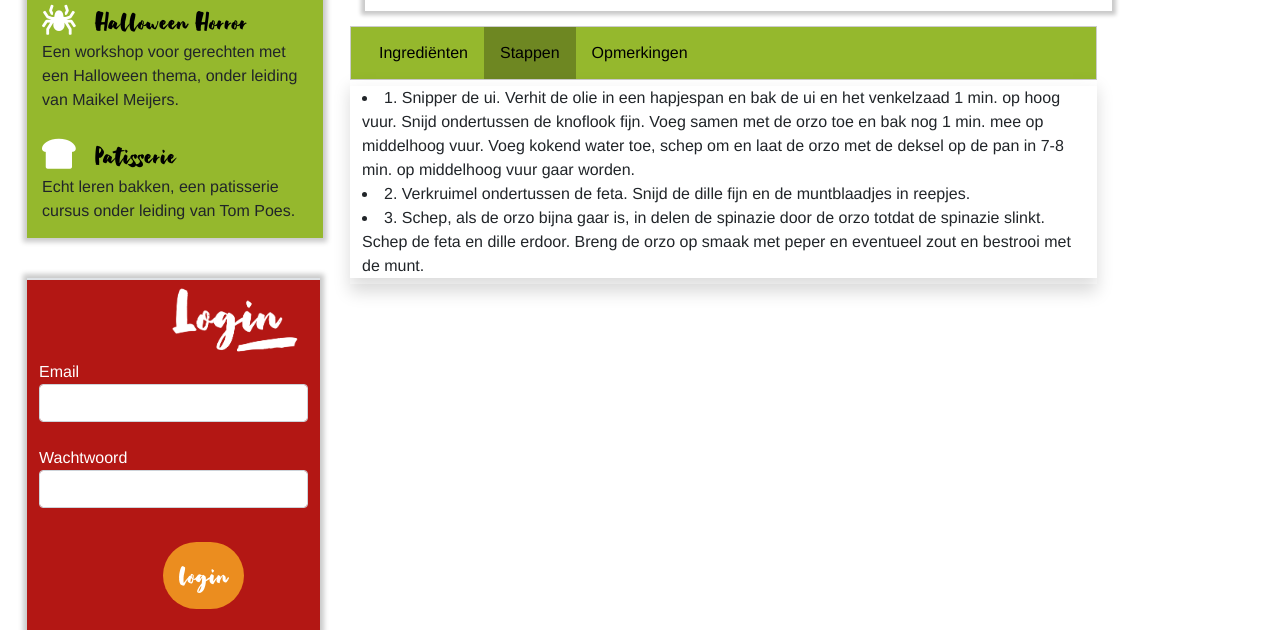
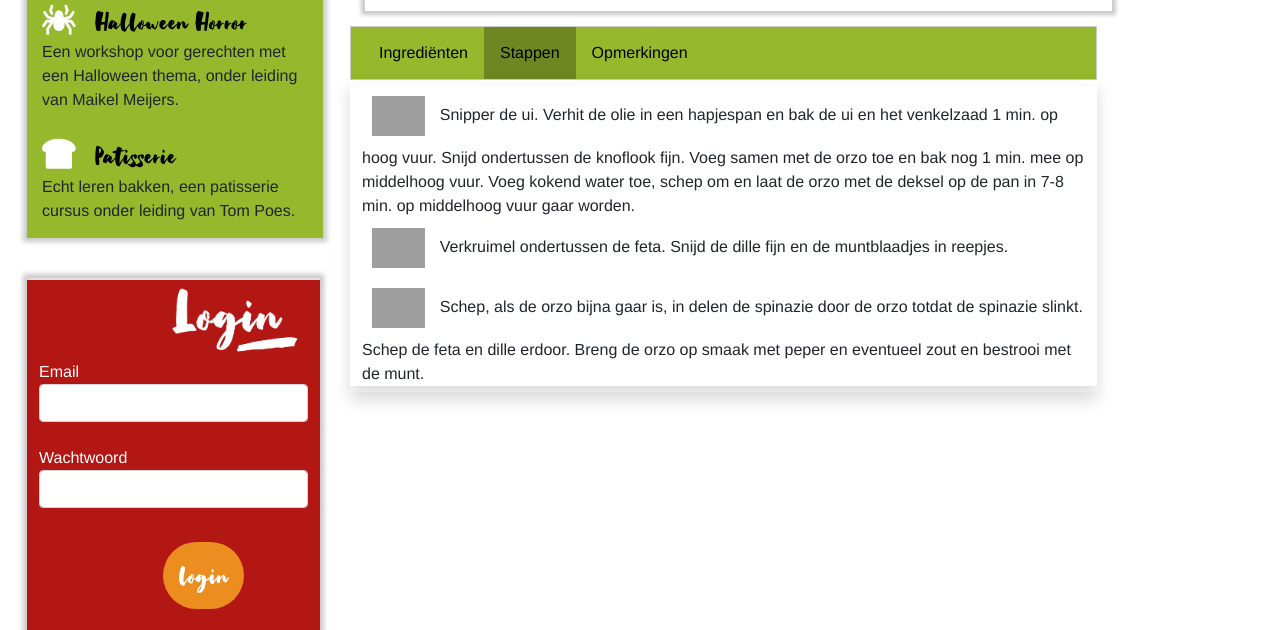
Before and after one commit to BrandonDautzenberg/educom-verrukkulluk, a PHP site: page /educom-verrukkulluk/index.php?gerecht_id=1&action=detail in a window 1280 px wide, after a click on "Stappen"; the page is wider, and only the part inside the window is pictured. Shown: the part 723-1353 px from the top of that part. Run offline with PHP 8.4, Linux system fonts and the light colour scheme; data comes from the database, SQL or seed files in the repository; grey boxes are pictures that could not be loaded.

Commit message:
Inline CSS gedeeltelijk verwijderd en stappen-opmaak toegepast

```diff
--- a/assets/css/main.css
+++ b/assets/css/main.css
@@ -234,6 +234,10 @@ html, body {
     right: 0;
 }
 
+.gerecht_data i {
+    color: #d41616;
+}
+
 .gerecht_blok button:hover {
     background-color: #AF1F16;
     text-decoration: none;
@@ -266,6 +270,10 @@ html, body {
     color: var(--darker-red);
 }
 
+.boodschappen i {
+    color: #d41616;
+}
+
 /* FOOTER PROPERTIES */
 .footer {
     background-color: var(--lighter-orange);
@@ -295,6 +303,10 @@ html, body {
 
 .detail h1 {
     color: var(--darker-green);
+}
+
+.detail i {
+    color: #d41616;
 }
 
 .art_afbeelding {
@@ -382,3 +394,8 @@ html, body {
     cursor: pointer;
     width: 25px;
 }
+
+.steps {
+    height: 60px;
+    padding: 10px;
+}
--- a/templates/boodschappen.html.twig
+++ b/templates/boodschappen.html.twig
@@ -14,12 +14,12 @@
 			Aantal:
 			{{ record.boodschappen_aantal }}
 			<div style="align-content: flex-end">
-				<i class="fa fa-sharp fa-regular fa-euro-sign" style="color: #d41616;"></i>
+				<i class="fa fa-sharp fa-regular fa-euro-sign"></i>
 				{{ record.boodschappen_prijs / 100}}</div>
 		{% endfor %}
 
 		<h3>Totaal</h3>
-        <div><i class="fa fa-sharp fa-regular fa-euro-sign" style="color: #d41616;"></i>
+        <div><i class="fa fa-sharp fa-regular fa-euro-sign"></i>
         {{totaal}}</div>
 	</div>
 {% endblock %}
--- a/templates/detail.html.twig
+++ b/templates/detail.html.twig
@@ -11,9 +11,9 @@
 	<div class="col-12 detail detail_blok">
 		{% for record in data %}
 			<img src="{{ record.gerecht.afbeelding }}" style="width: 400px; height: 325px; margin: 12px; float: left;">
-			<i class="fa fa-solid fa-user" style="color: #d41616;"></i> 4
-			<i class="fa fa-solid fa-fire" style="color: #d41616;"></i> {{ record.calorieën }}
-			<i class="fa fa-sharp fa-regular fa-euro-sign" style="color: #d41616;"></i> {{ record.prijs }}
+			<i class="fa fa-solid fa-user"></i> 4
+			<i class="fa fa-solid fa-fire"></i> {{ record.calorieën }}
+			<i class="fa fa-sharp fa-regular fa-euro-sign"></i> {{ record.prijs }}
 
 			<h1>{{ record.gerecht.titel }}</h1>
 			{{ record.gerecht.lange_omschrijving}}
@@ -65,9 +65,20 @@
 			<div class="col-12">
 				{% for record in data %}
 					{% for stap in record.stappen %}
-						<li>
-						{{ stap.stap }}.
+					<div>
+						{% if (stap.stap == 1) %}
+						<img class="steps" src="assets/img/number-1.png">
+						{% elseif (stap.stap == 2) %}
+						<img class="steps" src="assets/img/number-2.png">
+						{% elseif (stap.stap == 3) %}
+						<img class="steps" src="assets/img/number-3.png">
+						{% elseif (stap.stap == 4) %}
+						<img class="steps" src="assets/img/number-4.png">
+						{% elseif (stap.stap == 5) %}
+						<img class="steps" src="assets/img/number-5.png">
+						{% endif %}
 						{{ stap.bereidingswijze}}
+					</div>
 					{% endfor %}
 				{% endfor %}
 			</div>
--- a/templates/homepage.html.twig
+++ b/templates/homepage.html.twig
@@ -28,12 +28,12 @@
 			</a>
 
 			<div class="gerecht_data">
-			<i class="fa fa-solid fa-user" style="color: #d41616;"></i>
+			<i class="fa fa-solid fa-user"></i>
 			4
-			<i class="fa fa-sharp fa-regular fa-euro-sign" style="color: #d41616;"></i>
+			<i class="fa fa-sharp fa-regular fa-euro-sign"></i>
 			{{ record.prijs }}
 
-			<i class="fa fa-solid fa-fire" style="color: #d41616;"></i>
+			<i class="fa fa-solid fa-fire"></i>
 			{{ record.calorieën}}
 			<br>
 			</div>
```
